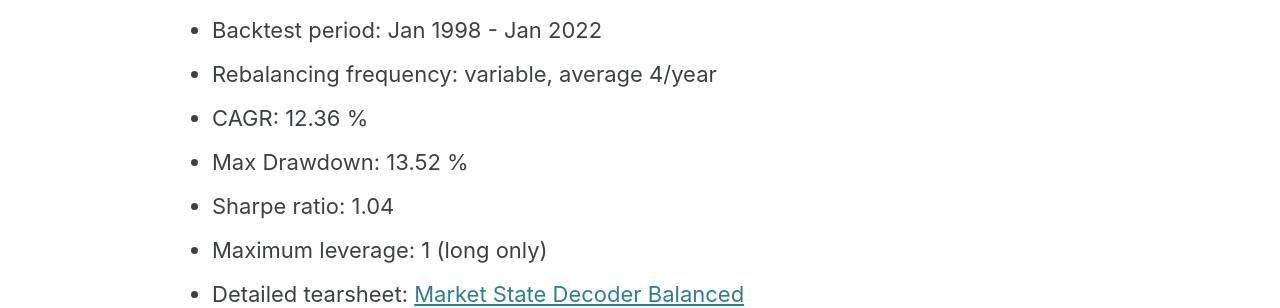
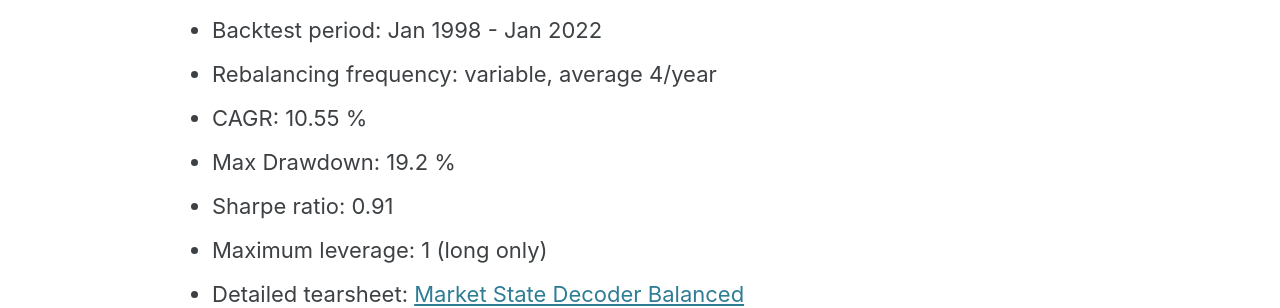
Before and after one commit to IthacaResearch/ithacaresearch.github.io, a Jekyll site: the page built from _posts/2021-08-11-Market-State-Decoder-Balanced.md, in a window 1280 px wide and 900 px high, scrolled down 692 px. Shown: the part 155-463 px from the top of the window. Built offline with Jekyll 4.4.1, drawn with Linux system fonts in a browser that asks for light colours; cached includes are drawn as plain includes.

Commit message:
Update 2021-08-11-Market-State-Decoder-Balanced.md

```diff
--- a/_posts/2021-08-11-Market-State-Decoder-Balanced.md
+++ b/_posts/2021-08-11-Market-State-Decoder-Balanced.md
@@ -20,9 +20,9 @@
 * Number of assets: 10
 * Backtest period: Jan 1998 - Jan 2022
 * Rebalancing frequency: variable, average 4/year
-* CAGR: 12.36 %
-* Max Drawdown: 13.52 %
-* Sharpe ratio: 1.04
+* CAGR: 10.55 %
+* Max Drawdown: 19.2 %
+* Sharpe ratio: 0.91
 * Maximum leverage: 1 (long only)
 * Detailed tearsheet: [Market State Decoder Balanced](/tearsheets/MarketStateDecoderBalanced.html)
 
```
